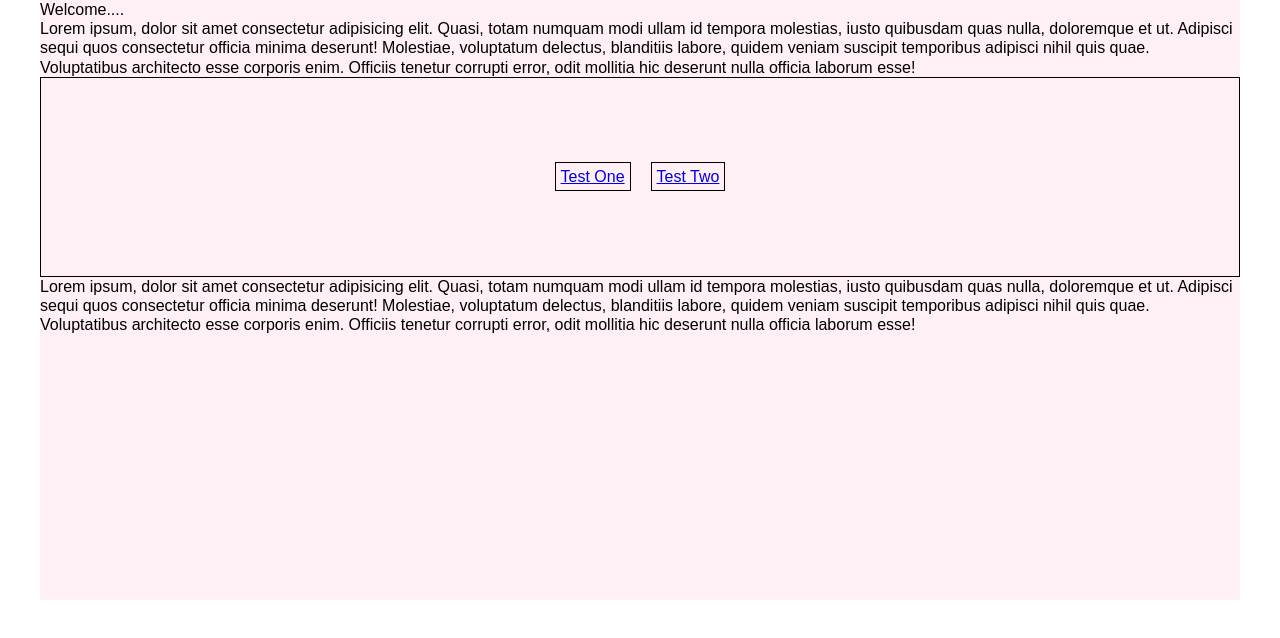
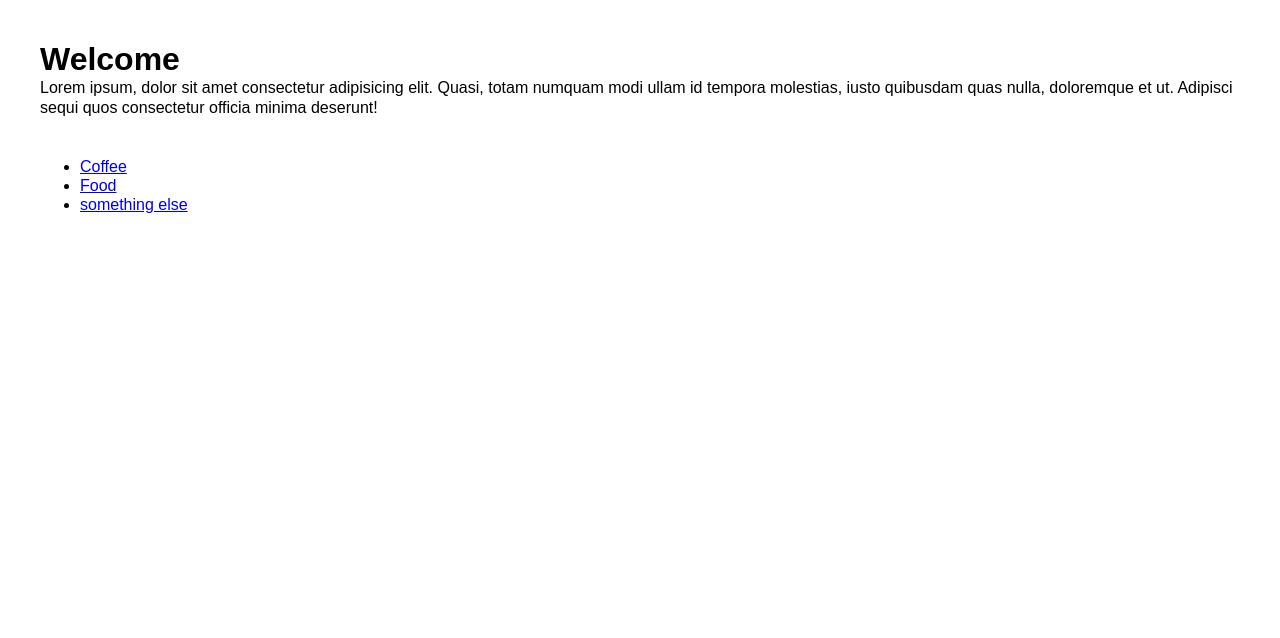
Before and after one commit to SarahAvery/quiztime, a React (Create React App) app in the folder client/: page / in a window 1280 px wide. Shown: the top 638 px of the page. Built offline with nearby package versions, Linux system fonts and the light colour scheme.

Commit message:
client: Home and Header base

```diff
--- a/client/src/components/containers/home/Home.tsx
+++ b/client/src/components/containers/home/Home.tsx
@@ -1,36 +1,27 @@
 import HomeStyled from "./styles";
 import { Link } from "react-router-dom";
+import { testConfig } from "../testContainer/config";
 
 const Home = () => {
   return (
     <div className="wrapper">
       <HomeStyled>
-        <div>Welcome....</div>
+        <h1>Welcome</h1>
         <div>
           Lorem ipsum, dolor sit amet consectetur adipisicing elit. Quasi, totam numquam modi ullam id tempora
           molestias, iusto quibusdam quas nulla, doloremque et ut. Adipisci sequi quos consectetur officia minima
-          deserunt! Molestiae, voluptatum delectus, blanditiis labore, quidem veniam suscipit temporibus adipisci nihil
-          quis quae. Voluptatibus architecto esse corporis enim. Officiis tenetur corrupti error, odit mollitia hic
-          deserunt nulla officia laborum esse!
+          deserunt!
         </div>
         <div className="test-button-container">
-          <div id="test-one">
-            <Link to="/test/test-one" className="test-button">
-              Test One
-            </Link>
-          </div>
-          <div id="test-two">
-            <Link to="/test/test-two" className="test-button">
-              Test Two
-            </Link>
-          </div>
-        </div>
-        <div>
-          Lorem ipsum, dolor sit amet consectetur adipisicing elit. Quasi, totam numquam modi ullam id tempora
-          molestias, iusto quibusdam quas nulla, doloremque et ut. Adipisci sequi quos consectetur officia minima
-          deserunt! Molestiae, voluptatum delectus, blanditiis labore, quidem veniam suscipit temporibus adipisci nihil
-          quis quae. Voluptatibus architecto esse corporis enim. Officiis tenetur corrupti error, odit mollitia hic
-          deserunt nulla officia laborum esse!
+          <ul>
+            {testConfig.map((test) => (
+              <li key={test.id} id={test.id}>
+                <Link to={`/test/${test.id}`} className="test-button">
+                  {test.name}
+                </Link>
+              </li>
+            ))}
+          </ul>
         </div>
       </HomeStyled>
     </div>
--- a/client/src/components/containers/home/styles.tsx
+++ b/client/src/components/containers/home/styles.tsx
@@ -3,21 +3,13 @@ import styled from "styled-components";
 const HomeStyled = styled.div`
   width: 100%;
   height: 600px;
-  background-color: lavenderblush;
+  background-color: white;
+  margin: 40px 0;
+  color: black;
 
   .test-button-container {
-    border: 1px solid black;
-    display: flex;
-    justify-content: center;
-    align-items: center;
-    height: 200px;
-  }
-  .test-button {
-    border: 1px solid black;
-    margin: 10px;
-    padding: 5px;
-    width: 100px;
-    text-align: center;
+    background: white;
+    margin: 40px;
   }
 `;
 
```
Also changed, not shown: client/src/components/ui/header/Header.tsx (added, +11 -0 lines).
